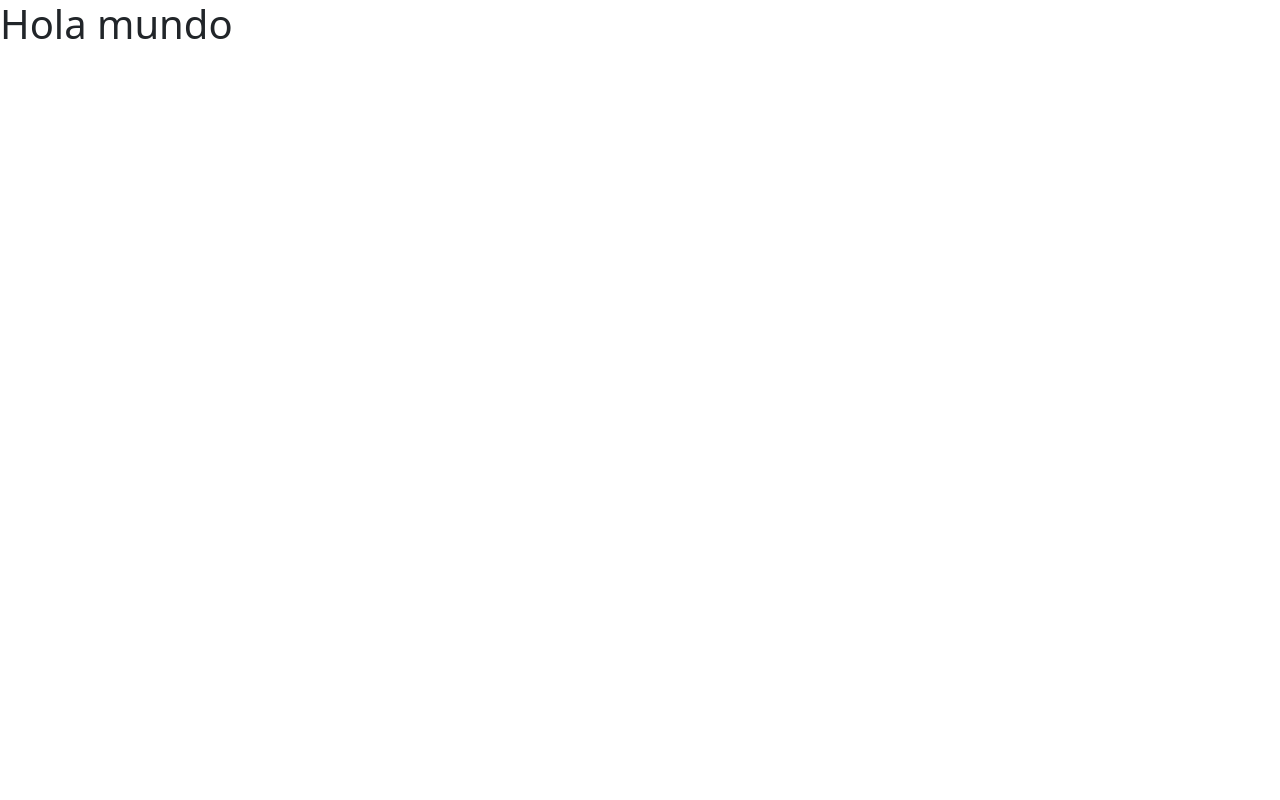
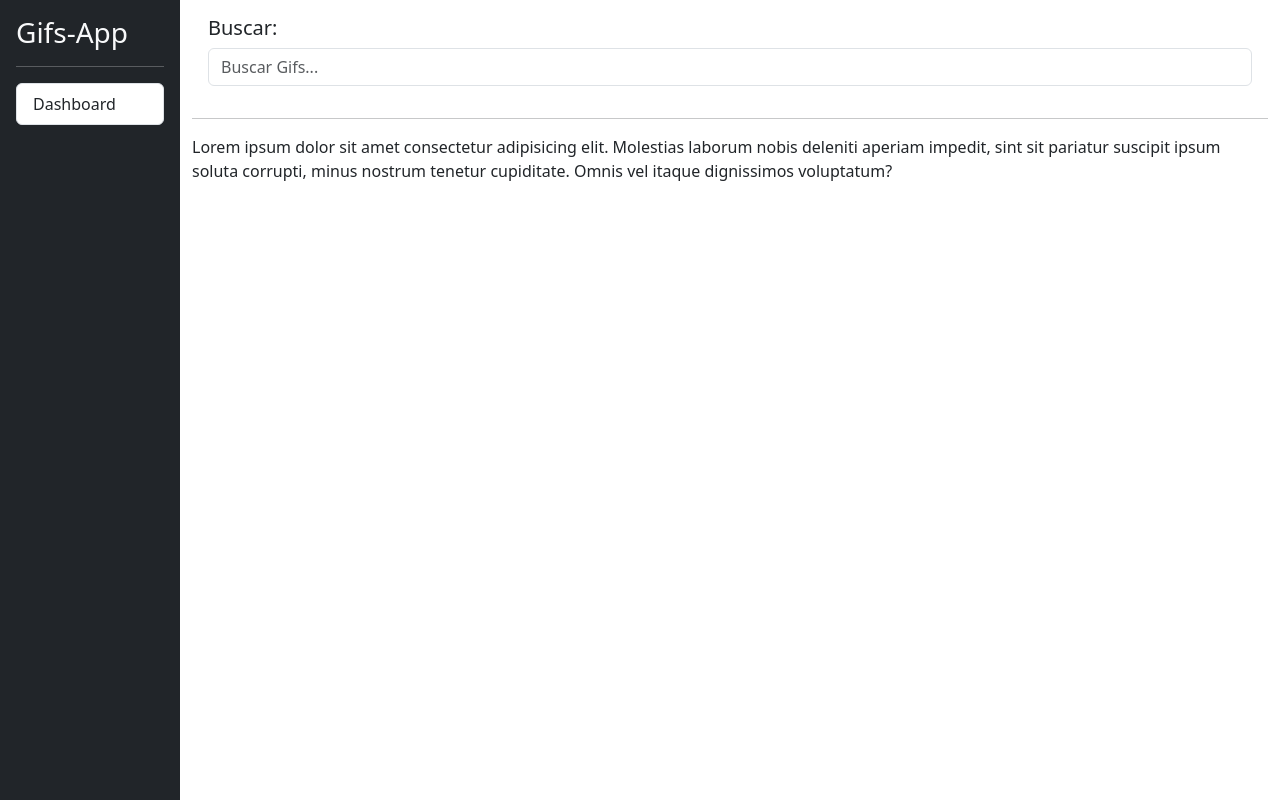
Before and after one commit to LeinardB92/02_gifsApp, an Angular app: page / in a window 1280 px wide. Built offline with nearby package versions, Linux system fonts and the light colour scheme.

Commit message:
Diseño inicial de la aplicación

```diff
--- a/src/app/app.component.html
+++ b/src/app/app.component.html
@@ -1 +1,33 @@
-<h1>Hola mundo</h1>
+<div class="d-flex">
+
+  <!-- sidebar -->
+  <div class="bg-dark border-right p-3" id="sidebar">
+    <h3 class="text-light">
+      Gifs-App
+    </h3>
+    <hr class="text-white">
+    <div class="list-group list-reset">
+      <a href="#" class="list-group-item list-group-item-action">
+        Dashboard
+      </a>
+    </div>
+  </div>
+ <!--End sidebar  -->
+
+  <div class="container">
+    <div class="row p-3">
+      <div class="col">
+        <h5>Buscar:</h5>
+        <input type="text" class="form-control" placeholder="Buscar Gifs...">
+      </div>
+    </div>
+
+    <hr>
+    <div class="row">
+      <div class="col">
+        Lorem ipsum dolor sit amet consectetur adipisicing elit. Molestias laborum nobis deleniti aperiam impedit, sint sit pariatur suscipit ipsum soluta corrupti, minus nostrum tenetur cupiditate. Omnis vel itaque dignissimos voluptatum?
+      </div>
+    </div>
+
+  </div>
+</div>
--- a/src/styles.css
+++ b/src/styles.css
@@ -1 +1,9 @@
-/* You can add global styles to this file, and also import other style files */
+html, body{
+    height: 100%;
+}
+
+#sidebar {
+    height: 100%;
+    min-height: 100vh;
+    min-width: 180px;
+}
```
